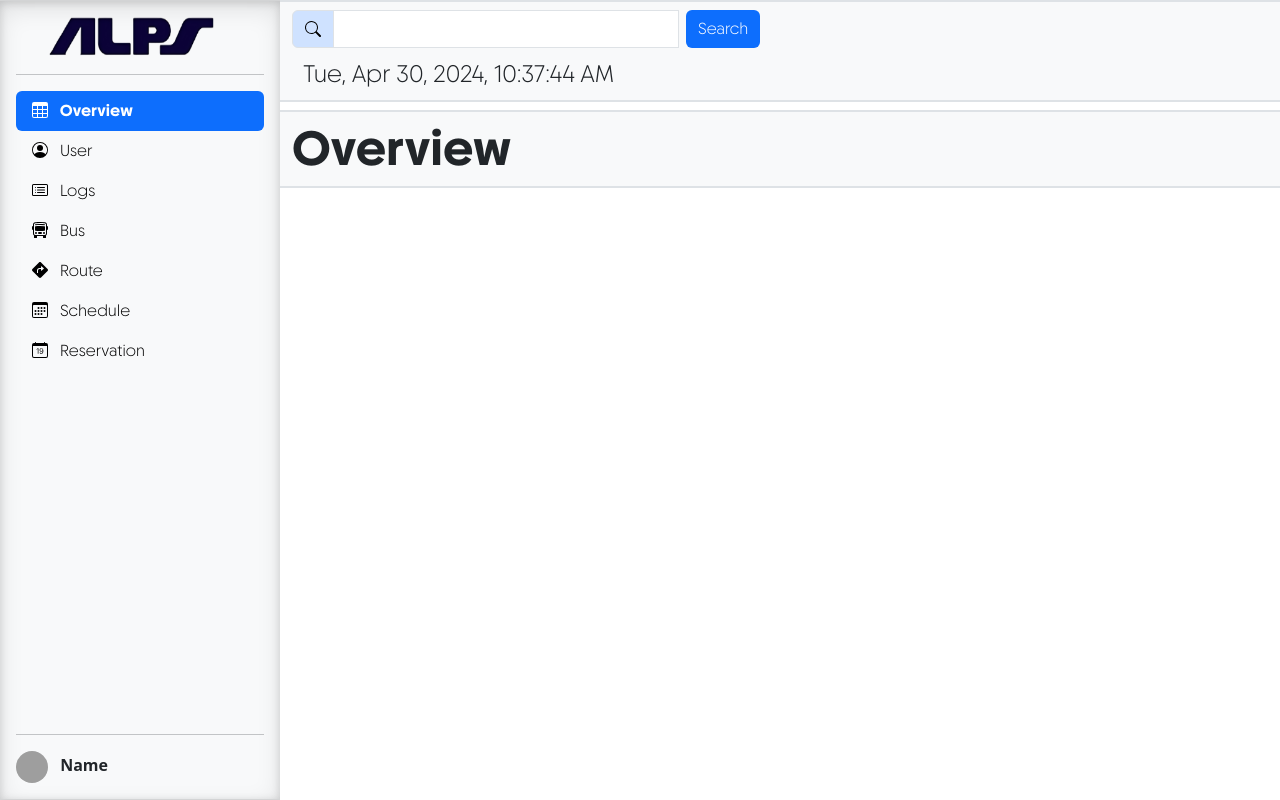
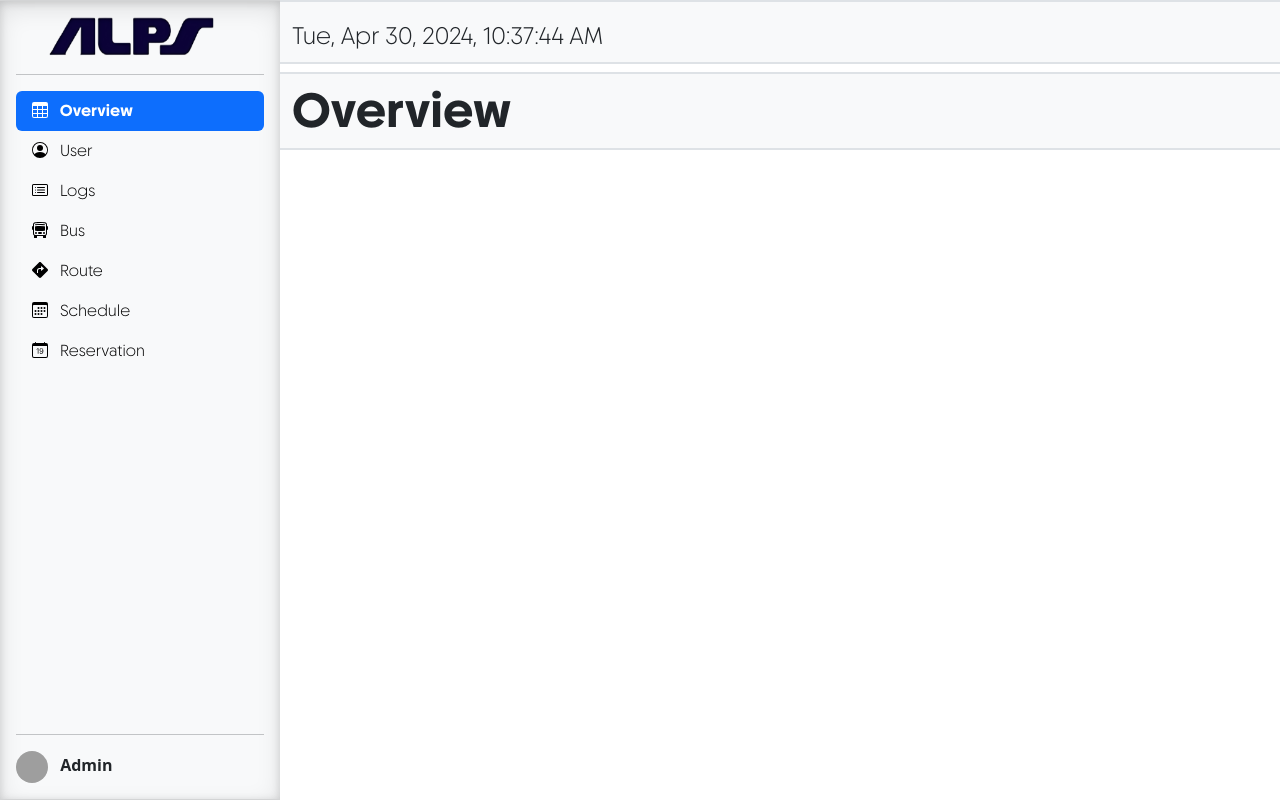
Before and after one commit to win8t/Bus_Reservation, a PHP site: page /FinalsTable/Overview.php in a window 1280 px wide. Run offline with PHP 8.4, Linux system fonts and the light colour scheme; some libraries are stand-ins or nearby versions; grey boxes are pictures that could not be loaded.

Commit message:
yehey(?)

```diff
--- a/FinalsTable/Bus.php
+++ b/FinalsTable/Bus.php
@@ -201,7 +201,7 @@
       <hr>
       <div class="dropdown">
         <img src="https://github.com/mdo.png" alt="" width="32" height="32" class="rounded-circle me-2">
-        <strong>Name</strong>
+        <strong>Admin</strong>
         </a>
       </div>
     </div>
--- a/FinalsTable/Logs.php
+++ b/FinalsTable/Logs.php
@@ -134,14 +134,14 @@
 
       <hr>
       <ul class="nav nav-pills flex-column mb-auto">
-      <li class="nav-item">
+     <!-- <li class="nav-item">
           <a href="Overview.php" class="nav-link" aria-current="page">
             <svg class="bi me-2" width="16" height="16">
               <use xlink:href="#table" />
             </svg>
             Overview
           </a>
-        </li>
+        </li> -->
         <li class="nav-item">
           <a href="User.php" class="nav-link" aria-current="page">
             <svg class="bi me-2" width="16" height="16">
@@ -197,7 +197,7 @@
       <hr>
       <div class="dropdown">
         <img src="https://github.com/mdo.png" alt="" width="32" height="32" class="rounded-circle me-2">
-        <strong>Name</strong>
+        <strong>Admin</strong>
         </a>
       </div>
     </div>
--- a/FinalsTable/Overview.php
+++ b/FinalsTable/Overview.php
@@ -198,7 +198,7 @@
       <hr>
       <div class="dropdown">
         <img src="https://github.com/mdo.png" alt="" width="32" height="32" class="rounded-circle me-2">
-        <strong>Name</strong>
+        <strong>Admin</strong>
         </a>
       </div>
     </div>
@@ -207,13 +207,10 @@
       <div class="row bg-light border-top border-bottom border-2">
         <form action="Overview.php" method="post">
           <div class="input-group w-50 py-2">
-            <div class="input-group-text bg-primary-subtle" id="btnGroupAddon2"><img src="search.svg" alt=""></div>
-            <input type="search" name="search" id="" class="form-control w-50" aria-label="Input group example" aria-describedby="btnGroupAddon2">
 
 
-            <div class="col">
-              <input type="submit" value="Search" name="searchbutton" class="btn btn-primary mx-2 button-font" class="form-control">
-            </div>
+
+
 
             <!-- Date Time - Local -->
             <div class="row bg-light pt-2">
--- a/FinalsTable/Reservation.php
+++ b/FinalsTable/Reservation.php
@@ -134,14 +134,14 @@
 
       <hr>
       <ul class="nav nav-pills flex-column mb-auto">
-      <li class="nav-item">
+     <!-- <li class="nav-item">
           <a href="Overview.php" class="nav-link" aria-current="page">
             <svg class="bi me-2" width="16" height="16">
               <use xlink:href="#table" />
             </svg>
             Overview
           </a>
-        </li>
+        </li> -->
         <li class="nav-item">
           <a href="User.php" class="nav-link" aria-current="page">
             <svg class="bi me-2" width="16" height="16">
@@ -197,7 +197,7 @@
       <hr>
       <div class="dropdown">
         <img src="https://github.com/mdo.png" alt="" width="32" height="32" class="rounded-circle me-2">
-        <strong>Name</strong>
+        <strong>Admin</strong>
         </a>
       </div>
     </div>
--- a/FinalsTable/Route.php
+++ b/FinalsTable/Route.php
@@ -135,13 +135,13 @@
       <hr>
       <ul class="nav nav-pills flex-column mb-auto">
       <li class="nav-item">
-          <a href="Overview.php" class="nav-link" aria-current="page">
+      <!--    <a href="Overview.php" class="nav-link" aria-current="page">
             <svg class="bi me-2" width="16" height="16">
               <use xlink:href="#table" />
             </svg>
             Overview
           </a>
-        </li>
+        </li> -->
         <li class="nav-item">
           <a href="User.php" class="nav-link" aria-current="page">
             <svg class="bi me-2" width="16" height="16">
@@ -197,7 +197,7 @@
       <hr>
       <div class="dropdown">
         <img src="https://github.com/mdo.png" alt="" width="32" height="32" class="rounded-circle me-2">
-        <strong>Name</strong>
+        <strong>Admin</strong>
         </a>
       </div>
     </div>
--- a/FinalsTable/Schedule.php
+++ b/FinalsTable/Schedule.php
@@ -139,13 +139,13 @@
       <hr>
       <ul class="nav nav-pills flex-column mb-auto">
       <li class="nav-item">
-          <a href="Overview.php" class="nav-link" aria-current="page">
+       <!--   <a href="Overview.php" class="nav-link" aria-current="page">
             <svg class="bi me-2" width="16" height="16">
               <use xlink:href="#table" />
             </svg>
             Overview
           </a>
-        </li>
+        </li> -->
         <li class="nav-item">
           <a href="User.php" class="nav-link" aria-current="page">
             <svg class="bi me-2" width="16" height="16">
@@ -201,7 +201,7 @@
       <hr>
       <div class="dropdown">
         <img src="https://github.com/mdo.png" alt="" width="32" height="32" class="rounded-circle me-2">
-        <strong>Name</strong>
+        <strong>Admin</strong>
         </a>
       </div>
     </div>
--- a/FinalsTable/User.php
+++ b/FinalsTable/User.php
@@ -135,14 +135,14 @@
 
       <hr>
       <ul class="nav nav-pills flex-column mb-auto">
-      <li class="nav-item">
+   <!--   <li class="nav-item">
           <a href="Overview.php" class="nav-link" aria-current="page">
             <svg class="bi me-2" width="16" height="16">
               <use xlink:href="#table" />
             </svg>
             Overview
           </a>
-        </li>
+        </li> -->
         <li class="nav-item">
           <a href="User.php" class="nav-link active" aria-current="page">
             <svg class="bi me-2" width="16" height="16">
@@ -198,7 +198,7 @@
       <hr>
       <div class="dropdown">
         <img src="https://github.com/mdo.png" alt="" width="32" height="32" class="rounded-circle me-2">
-        <strong>Name</strong>
+        <strong>Admin</strong>
         </a>
       </div>
     </div>
```
Also changed, not shown: Registration.php (+1 -6 lines).
